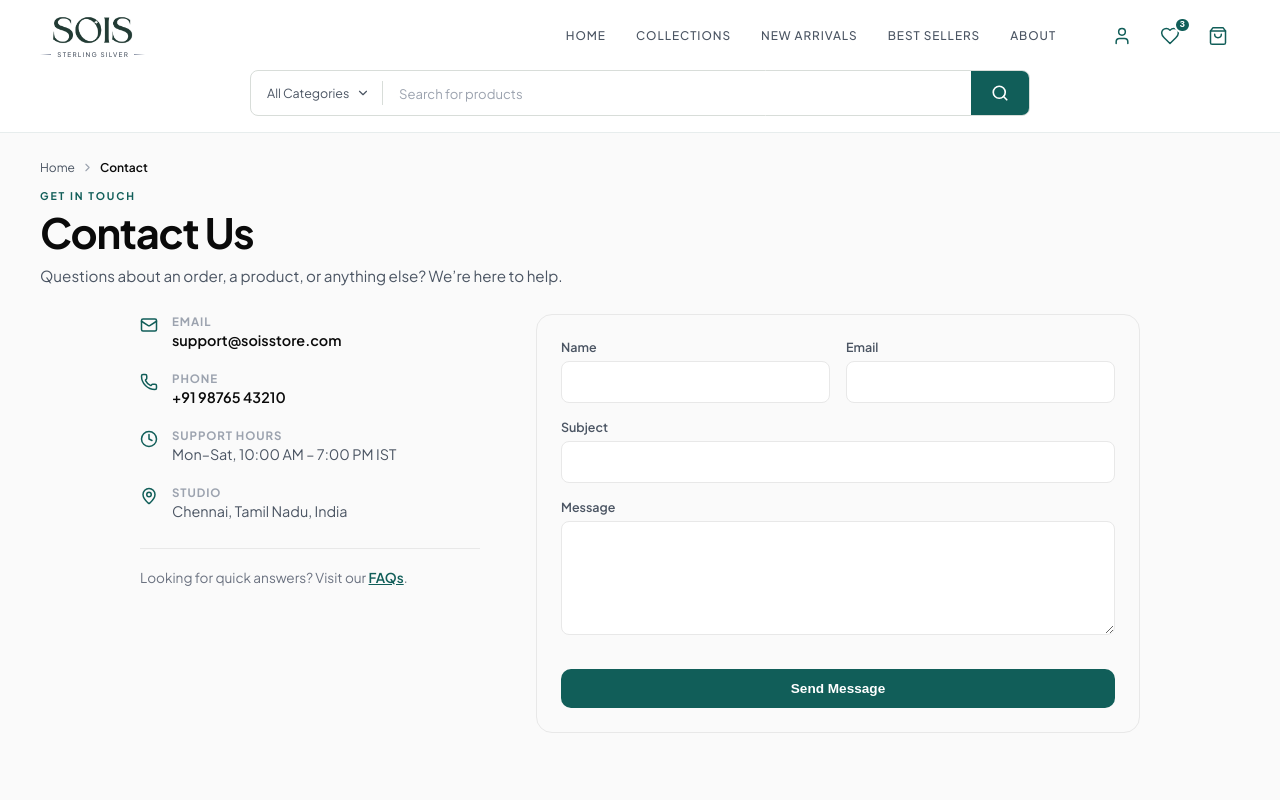
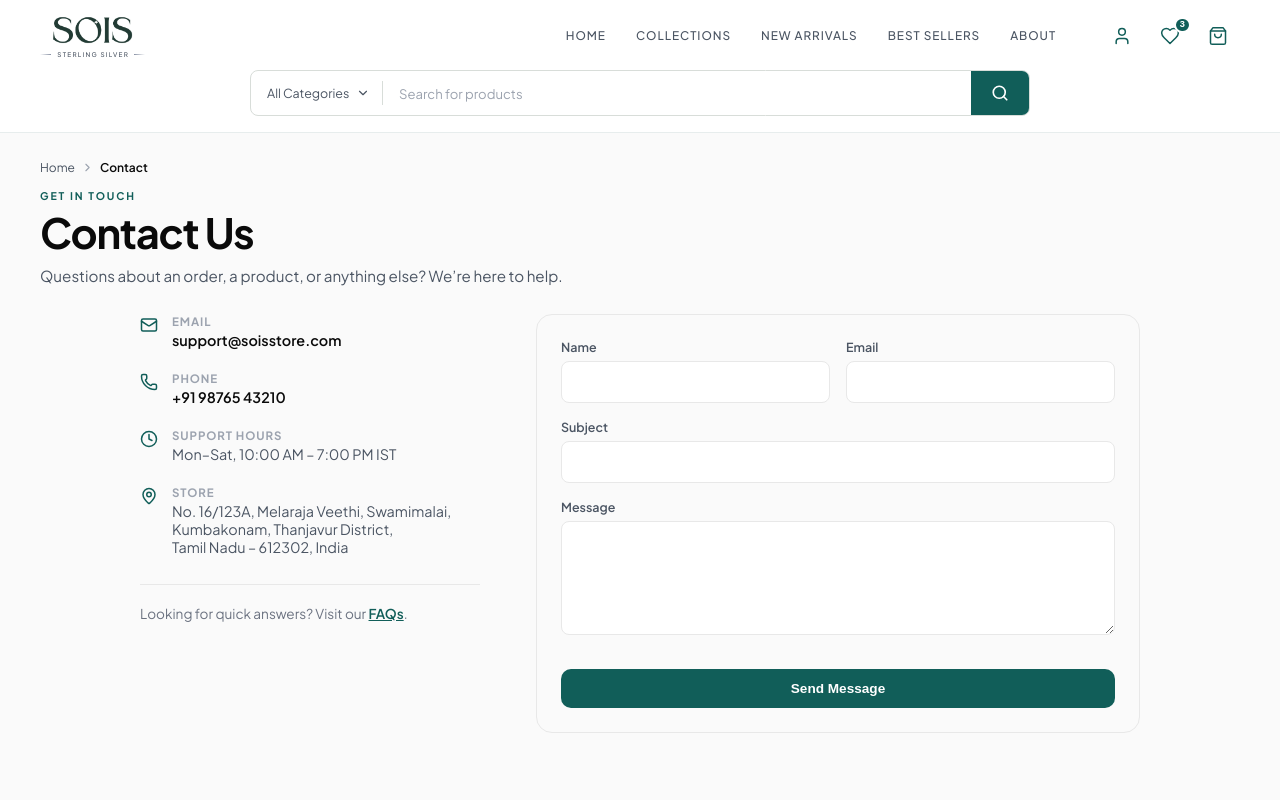
Before and after one commit to Madhesh03/sois-frontend, a Next.js app: page /contact in a window 1280 px wide. Shown: the top 800 px of the page. Built offline with nearby package versions, Linux system fonts and the light colour scheme.

Commit message:
Address changes

```diff
--- a/src/app/contact/page.tsx
+++ b/src/app/contact/page.tsx
@@ -85,8 +85,14 @@ export default function ContactPage() {
           <div className="sois-contact-item">
             <MapPin size={18} />
             <div>
-              <span className="sois-contact-label">Studio</span>
-              <span>Chennai, Tamil Nadu, India</span>
+              <span className="sois-contact-label">Store</span>
+              <span>
+                No. 16/123A, Melaraja Veethi, Swamimalai,
+                <br />
+                Kumbakonam, Thanjavur District,
+                <br />
+                Tamil Nadu – 612302, India
+              </span>
             </div>
           </div>
 
```
